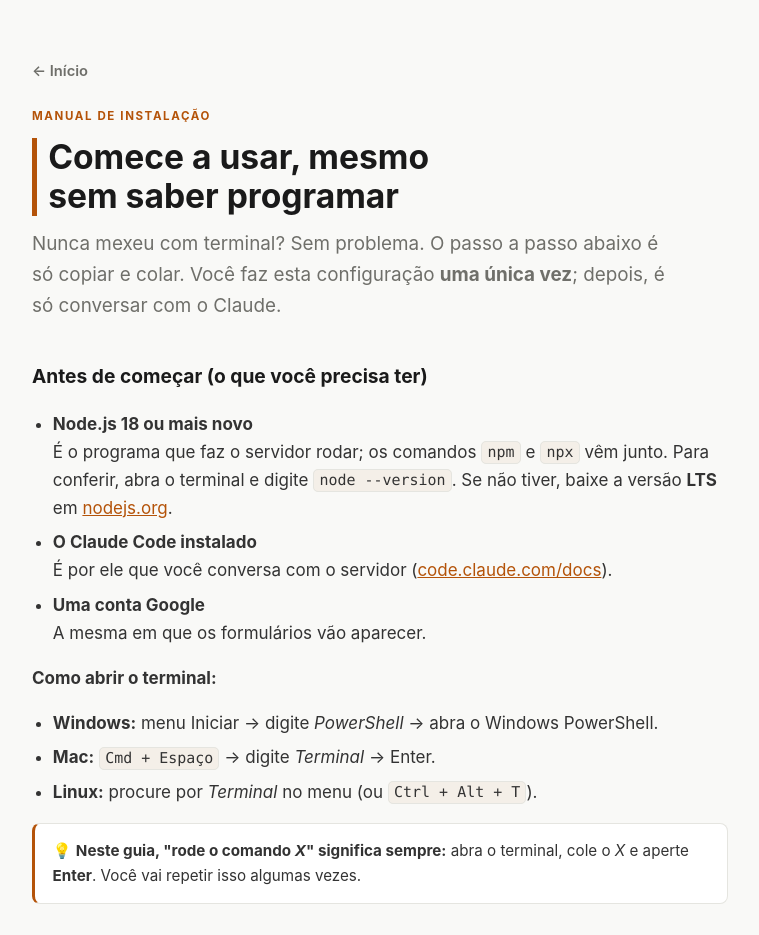
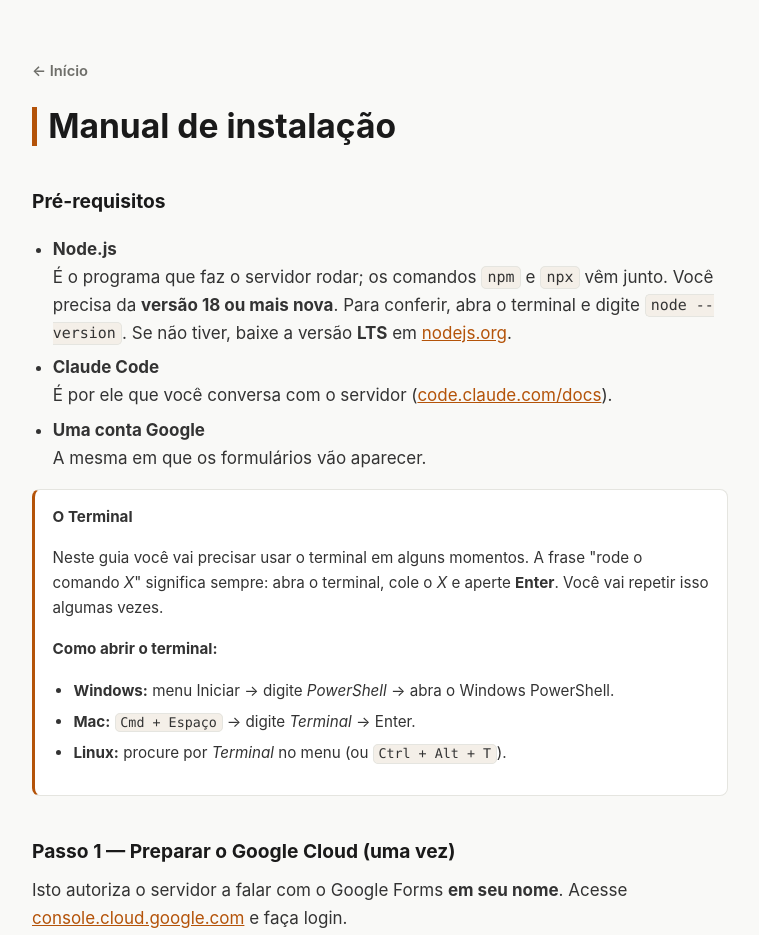
Before and after one commit to claude-book/mcp-server-google-forms, a website: page docs/manual.html in a window 1280 px wide. Shown: the top 935 px of the page, without its empty margins (260-1019 px from the left). Drawn offline with Linux system fonts and the light colour scheme.

Commit message:
Reorganiza o topo do Manual e renomeia o Passo 2 (#6)
* Reorganiza o topo do Manual: título, Pré-requisitos e card 'O Terminal'

- H1 vira 'Manual de instalação' (remove eyebrow duplicado e o parágrafo de abertura)
- 'Antes de começar' vira 'Pré-requisitos'; 'Node.js 18+' e 'Claude Code instalado' viram 'Node.js' e 'Claude Code', com a versão explicada no texto
- 'Como abrir o terminal' vira um card 'O Terminal' que reúne a explicação de 'rodar um comando' e como abri-lo

Co-Authored-By: Claude Opus 4.8 <noreply@anthropic.com>
Claude-Session: https://claude.ai/code/session_01Eii5eS254UHVN6kAoibHyB

* Renomeia Passo 2 para 'Instalar e autorizar pelo npm' e remove intro redundante

Co-Authored-By: Claude Opus 4.8 <noreply@anthropic.com>
Claude-Session: https://claude.ai/code/session_01Eii5eS254UHVN6kAoibHyB

---------

Co-authored-by: Claude <noreply@anthropic.com>

```diff
--- a/docs/manual.html
+++ b/docs/manual.html
@@ -12,28 +12,24 @@
 
   <a class="back" href="index.html">← Início</a>
 
-  <p class="eyebrow">Manual de instalação</p>
-  <h1>Comece a usar, mesmo sem saber programar</h1>
-  <p class="lead">
-    Nunca mexeu com terminal? Sem problema. O passo a passo abaixo é só copiar e colar.
-    Você faz esta configuração <strong>uma única vez</strong>; depois, é só conversar com o Claude.
-  </p>
+  <h1>Manual de instalação</h1>
 
-  <h2>Antes de começar (o que você precisa ter)</h2>
+  <h2>Pré-requisitos</h2>
   <ul>
-    <li><strong>Node.js 18 ou mais novo</strong><br>É o programa que faz o servidor rodar; os comandos <code>npm</code> e <code>npx</code> vêm junto. Para conferir, abra o terminal e digite <code>node --version</code>. Se não tiver, baixe a versão <strong>LTS</strong> em <a href="https://nodejs.org">nodejs.org</a>.</li>
-    <li><strong>O Claude Code instalado</strong><br>É por ele que você conversa com o servidor (<a href="https://code.claude.com/docs">code.claude.com/docs</a>).</li>
+    <li><strong>Node.js</strong><br>É o programa que faz o servidor rodar; os comandos <code>npm</code> e <code>npx</code> vêm junto. Você precisa da <strong>versão 18 ou mais nova</strong>. Para conferir, abra o terminal e digite <code>node --version</code>. Se não tiver, baixe a versão <strong>LTS</strong> em <a href="https://nodejs.org">nodejs.org</a>.</li>
+    <li><strong>Claude Code</strong><br>É por ele que você conversa com o servidor (<a href="https://code.claude.com/docs">code.claude.com/docs</a>).</li>
     <li><strong>Uma conta Google</strong><br>A mesma em que os formulários vão aparecer.</li>
-  </ul>
-  <p><strong>Como abrir o terminal:</strong></p>
-  <ul>
-    <li><strong>Windows:</strong> menu Iniciar → digite <em>PowerShell</em> → abra o Windows PowerShell.</li>
-    <li><strong>Mac:</strong> <code>Cmd + Espaço</code> → digite <em>Terminal</em> → Enter.</li>
-    <li><strong>Linux:</strong> procure por <em>Terminal</em> no menu (ou <code>Ctrl + Alt + T</code>).</li>
   </ul>
 
   <div class="callout">
-    <p>💡 <strong>Neste guia, "rode o comando <em>X</em>" significa sempre:</strong> abra o terminal, cole o <em>X</em> e aperte <strong>Enter</strong>. Você vai repetir isso algumas vezes.</p>
+    <p><strong>O Terminal</strong></p>
+    <p>Neste guia você vai precisar usar o terminal em alguns momentos. A frase "rode o comando <em>X</em>" significa sempre: abra o terminal, cole o <em>X</em> e aperte <strong>Enter</strong>. Você vai repetir isso algumas vezes.</p>
+    <p><strong>Como abrir o terminal:</strong></p>
+    <ul>
+      <li><strong>Windows:</strong> menu Iniciar → digite <em>PowerShell</em> → abra o Windows PowerShell.</li>
+      <li><strong>Mac:</strong> <code>Cmd + Espaço</code> → digite <em>Terminal</em> → Enter.</li>
+      <li><strong>Linux:</strong> procure por <em>Terminal</em> no menu (ou <code>Ctrl + Alt + T</code>).</li>
+    </ul>
   </div>
 
   <h2>Passo 1 — Preparar o Google Cloud (uma vez)</h2>
@@ -47,8 +43,7 @@
     <li><strong>Baixe o arquivo.</strong><br>Clique em <strong>Fazer download do JSON</strong>. Esse é o seu <code>client_secret*.json</code>.</li>
   </ol>
 
-  <h2>Passo 2 — Instalar e autorizar</h2>
-  <p>Direto pelo <strong>npm</strong>, sem clonar nada:</p>
+  <h2>Passo 2 — Instalar e autorizar pelo npm</h2>
   <ol>
     <li><strong>Rode o comando de autorização pela primeira vez.</strong><br>"Rodar um comando" quer dizer: abra o terminal (como mostramos acima), cole a linha abaixo e aperte <strong>Enter</strong>.
       <br><code>npx -p mcp-server-google-forms mcp-server-google-forms-token</code>
```
